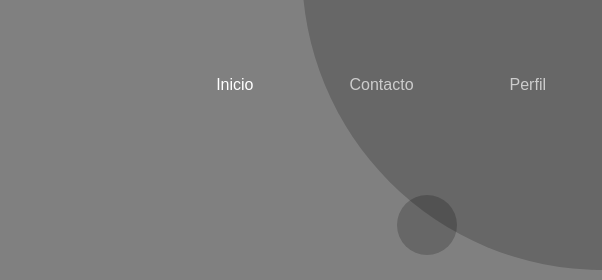
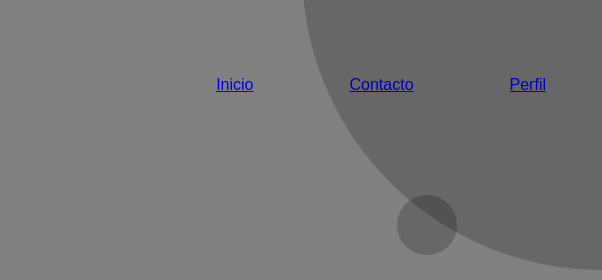
Before and after one commit to Franencabo/Proyecto1_Website_Dinamico, a plain HTML site: page index.html in a window 1280 px wide. Shown: the top 280 px of the page, 678-1280 px from the left. Drawn offline with Linux system fonts and the light colour scheme.

Commit message:
Enlaces en menú corregidos

```diff
--- a/css/style.css
+++ b/css/style.css
@@ -5,7 +5,6 @@ html{
 body{
     overflow-x: hidden;
     background-color: grey;
-
  }
 
 .header{
--- a/index.html
+++ b/index.html
@@ -14,9 +14,9 @@
             <img src="assets/logos/Logo-Franencabo@2x.png" alt="">
             <nav class="header-menu">
                 <ul>
-                    <li class="home">Inicio</li>
-                    <li class="contact">Contacto</li>
-                    <li class="profile">Perfil</li>
+                    <li class="home"><a href="#">Inicio</a></li>
+                    <li class="contact"><a href="#">Contacto</a></li>
+                    <li class="profile"><a href="#">Perfil</a></li>
                 </ul>
             </nav>
         </div>
```
